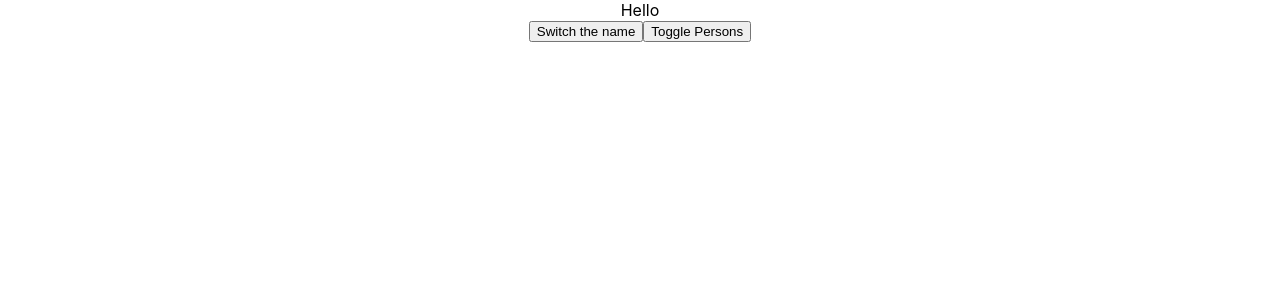
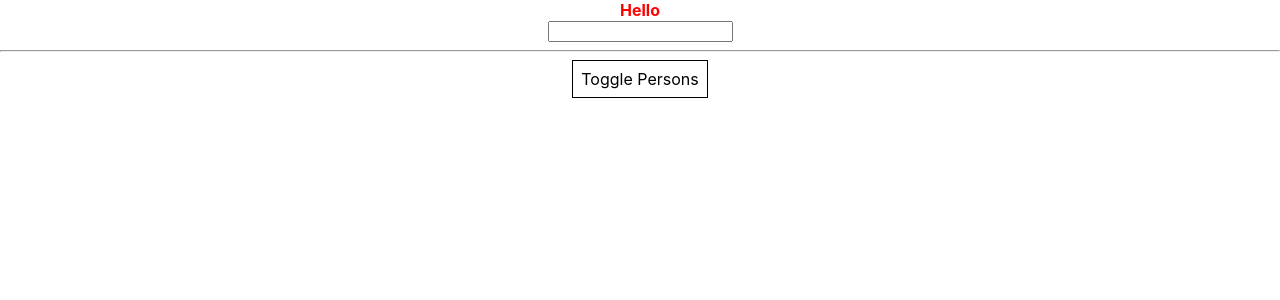
Before and after one commit to girisukinkar/react-projects, a React (Create React App) app in the folder udemy-course/: page / in a window 1280 px wide. Shown: the top 300 px of the page. Built offline with nearby package versions, Linux system fonts and the light colour scheme; the HTML template or start-up script is replaced by a standard one.

Commit message:
dynamic styling

```diff
--- a/udemy-course/src/App.css
+++ b/udemy-course/src/App.css
@@ -9,7 +9,8 @@
 
 @media (prefers-reduced-motion: no-preference) {
   .App-logo {
-    animation: App-logo-spin infinite 20s linear;
+    -webkit-animation: App-logo-spin infinite 20s linear;
+            animation: App-logo-spin infinite 20s linear;
   }
 }
 
@@ -28,6 +29,15 @@
   color: #61dafb;
 }
 
+@-webkit-keyframes App-logo-spin {
+  from {
+    transform: rotate(0deg);
+  }
+  to {
+    transform: rotate(360deg);
+  }
+}
+
 @keyframes App-logo-spin {
   from {
     transform: rotate(0deg);
@@ -36,3 +46,12 @@
     transform: rotate(360deg);
   }
 }
+
+
+.red{
+  color:red;
+}
+
+.bold{
+  font-weight: bold;
+}
--- a/udemy-course/src/App.js
+++ b/udemy-course/src/App.js
@@ -2,6 +2,7 @@ import React, { Component } from 'react';
 import './App.css';
 import person from './Person/Person';
 import Person from './Person/Person';
+import Validate from './Validate';
 class App extends Component {
 
   state  =  {
@@ -11,20 +12,15 @@ class App extends Component {
       {id: '3', name: 'John',age: 24}
     ],
     otherState : 'Some other value',
-    showPersons : false
+    showPersons : false,
+    userString: ''
   }
 
-  /*  switchNameHandler = (newName) => {
-   this.setState(
-      {
-        persons : [
-          {name:newName,age:12},
-          {name:'Dex',age:13},
-          {name:'jojo',age:11}
-        ]
-      }
-    )
-  }; */
+  inputNamChangeHandler = (event) => {
+    this.setState({
+      userString : event.target.value
+    })
+  }
 
   deleteNameHandler = (id) => {
 
@@ -33,6 +29,7 @@ class App extends Component {
     let p = persons.filter(person => person.id !== id);
     this.setState({persons : p});
   }
+
 
   nameChangHandler = (event,id) => {
 
@@ -54,8 +51,18 @@ class App extends Component {
 
   render(){
 
+    const style = {
+      backgroundColor: 'white',
+      font:'inherit',
+      border:'1px solid',
+      padding:'8px',
+      cursor:'pointer'
+    }
+
     let persons = null;
     if(this.state.showPersons){
+      style.backgroundColor = 'red';
+      style.color = 'white';
       persons = (
 
         <div>
@@ -69,11 +76,16 @@ class App extends Component {
       );
     }
 
+    let classes = ['red','bold'].join(' ');
+
     return (
       <div className="App">
-      <div>Hello</div>
-      <button onClick={this.switchNameHandler}>Switch the name</button>
-      <button onClick={this.togglePersonsHandler}>Toggle Persons</button>
+      <div className={classes}>Hello</div>
+      <input type="text" onChange={(e) => this.inputNamChangeHandler(e)} value={this.state.userString}/>
+      <Validate userString={this.state.userString} />
+
+      <hr/>
+      <button style={style} onClick={this.togglePersonsHandler}>Toggle Persons</button>
        {persons}
       </div>
     )
--- /dev/null
+++ b/udemy-course/src/Validate.js
@@ -0,0 +1,15 @@
+import React, { Component } from 'react';
+const Validate = (props) => {
+    let string = null;
+    if(props.userString && props.userString.length > 5){
+
+    }else if(props.userString && props.userString.length > 1){
+        string = <p>String too short</p>
+    }
+
+    return(
+        <div>{string}</div>
+    )
+}
+
+export default Validate;
```
Also changed, not shown: 1 other file (tests, documents, lock files or other folders).
